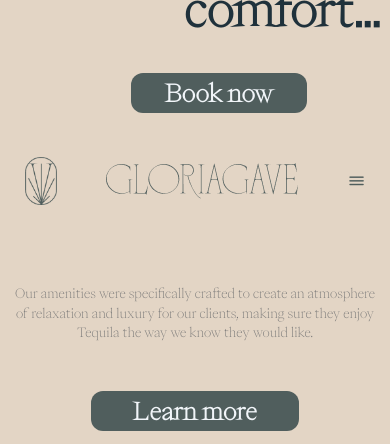
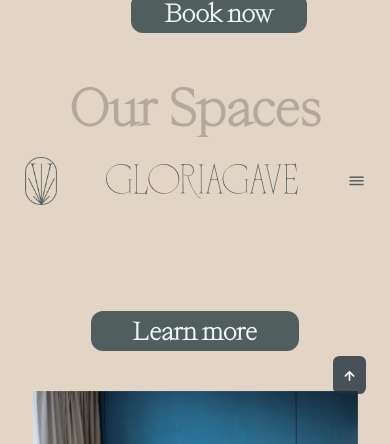
Before and after one commit to EduardoPinedaH/Gloriagave, a React (Create React App) app: page / in a window 390 px wide. Shown: the part 619-1063 px from the top of the page. Built offline with nearby package versions, Linux system fonts and the light colour scheme.

Commit message:
responsive fixes and scrollup added

```diff
--- a/src/components/HomePage.jsx
+++ b/src/components/HomePage.jsx
@@ -6,16 +6,20 @@ import OurSpaces from "./our-spaces/Our-Spaces";
 import About from "./about/About";
 import Location from "./location/Location";
 import Footer from "./footer/Footer";
+import ScrollUp from "./scroll-up/ScrollUp";
 
 function HomePage() {
     return (
         <>
             <Header />
-            <Home />
-            <OurSpaces />
-            <About />
-            <Location />
+            <main className='main'>
+                <Home />
+                <OurSpaces />
+                <About />
+                <Location />
+            </main>
             <Footer />
+            <ScrollUp />
         </>
     );
 }
--- a/src/components/about/About.jsx
+++ b/src/components/about/About.jsx
@@ -12,21 +12,18 @@ const About = () => {
                 className='flex flex-wrap md:flex-col mr-auto ml-auto md:gap-5'
                 id='fade'
             >
-                <div className='flex flex-col md:flex-row md:w-[1100px] md:gap-10 mr-auto ml-auto'>
+                <div className='flex flex-col md:flex-row w-[450px] md:w-[1100px] md:gap-10 mr-auto ml-auto'>
                     <div className='md:flex md:flex-col md:w-4/5 mb-5 md:mb-0'>
-                        <h1 className='text-center md:text-left text-5xl md:text-[3.125rem] font-[900] text-black mb-5 md:mb-0'>
+                        <h1 className='text-center md:text-left text-5xl md:text-[3.125rem] font-[900] text-black mb-5 md:mb-2'>
                             About our town
                         </h1>
-                        <span className=' text-center text-sm md:text-left md:text-[1rem] md:mb-8'>
+                        <span className=' text-center text-sm md:text-left md:text-[1rem] md:mb-8 md:w-4/5'>
                             Tequila it’s quaint town nestled in Jalisco, built
-                            with cobblestone streets
-                            <br /> and the aroma of blue agave, a place where
-                            history and tradition
-                            <br /> harmonize in every adobe wall. Its essence,
-                            distilled in the warmth of
-                            <br /> hospitality, beckons travelers to savor the
-                            rich heritage woven into its
-                            <br /> vibrant tapestry
+                            with cobblestone streets and the aroma of blue
+                            agave, a place where history and tradition harmonize
+                            in every adobe wall. Its essence, distilled in the
+                            warmth of hospitality, beckons travelers to savor
+                            the rich heritage woven into its vibrant tapestry
                         </span>
                     </div>
                     <div>
@@ -37,7 +34,7 @@ const About = () => {
                         />
                     </div>
                 </div>
-                <div className='flex flex-col md:flex-row md:w-[1100px] md:gap-10 mr-auto ml-auto'>
+                <div className='flex flex-col md:flex-row w-[450px] md:w-[1100px] md:gap-10 mr-auto ml-auto'>
                     <div className='md:flex md:flex-col md:w-4/5'>
                         <h2 className='text-left text-[1.875rem] font-[900] text-black'>
                             What to do?
@@ -62,7 +59,7 @@ const About = () => {
                         />
                     </div>
                 </div>
-                <div className='flex flex-col md:flex-row md:w-[1100px] md:gap-10 mr-auto ml-auto'>
+                <div className='flex flex-col md:flex-row w-[450px] md:w-[1100px] md:gap-10 mr-auto ml-auto'>
                     <div className='md:flex md:flex-col md:w-4/5'>
                         <p>
                             <span className=' font-[900] text-black'>
@@ -84,7 +81,7 @@ const About = () => {
                         />
                     </div>
                 </div>
-                <div className='md:flex flex-col md:flex-row md:w-[1100px] md:gap-10 mr-auto ml-auto'>
+                <div className='md:flex flex-col md:flex-row w-[450px] md:w-[1100px] md:gap-10 mr-auto ml-auto'>
                     <div className='flex md:flex-col md:w-4/5'>
                         <p>
                             <span className=' font-[900] text-black'>
--- a/src/components/footer/Footer.jsx
+++ b/src/components/footer/Footer.jsx
@@ -4,7 +4,7 @@ import "./footer.css";
 const Footer = () => {
     return (
         <footer className='footer md:mt-10'>
-            <div className='footer__container flex justify-around md:justify-between'>
+            <div className='footer__container flex justify-around'>
                 <div className='text-slate-100'>
                     <p>33 3333 3333</p>
                     <p>contacto@mail.com</p>
--- a/src/components/home/Home.jsx
+++ b/src/components/home/Home.jsx
@@ -8,7 +8,7 @@ const Home = () => {
             <img
                 src={HeroImg}
                 alt='HeroImg'
-                className='md:w-[1937px] h-[30rem] md:h-auto object-cover'
+                className='md:w-[1937px] h-[25rem] md:h-auto object-cover'
             />
             <div className='home__container container grid mt-5'>
                 <div className='flex md:flex-row flex-col justify-between'>
--- /dev/null
+++ b/src/components/scroll-up/ScrollUp.jsx
@@ -0,0 +1,17 @@
+import React from "react";
+import "./scrollup.css";
+
+const ScrollUp = () => {
+    window.addEventListener("scroll", function () {
+        const scrollUp = document.querySelector(".scrollup");
+        if (this.scrollY >= 560) scrollUp.classList.add("show-scroll");
+        else scrollUp.classList.remove("show-scroll");
+    });
+    return (
+        <a href='#' className='scrollup z-[99999]'>
+            <i className='uil uil-arrow-up scrollup__icon'></i>
+        </a>
+    );
+};
+
+export default ScrollUp;
--- /dev/null
+++ b/src/components/scroll-up/scrollup.css
@@ -0,0 +1,52 @@
+.scrollup {
+    position: fixed;
+    right: 2.5rem;
+    bottom: -20%;
+    background-color: var(--title-color);
+    opacity: 0.8;
+    padding: 0.3rem 0.5rem;
+    border-radius: 0.4rem;
+    z-index: var(--z-tooltip);
+    transition: 0.4s;
+}
+
+.scrollup__icon {
+    font-size: 1.5rem;
+    color: var(--container-color);
+}
+
+.scrollup:hover {
+    background-color: var(--title-color-dark);
+}
+
+/* Show scroll */
+.show-scroll {
+    bottom: 3rem;
+}
+
+/*=============== BREAKPOINTS ===============*/
+/* For large devices */
+@media screen and (max-width: 992px) {
+    .scrollup {
+        right: 1.5rem;
+        padding: 0.25rem 0.4rem;
+    }
+
+    .scrollup__icon {
+        font-size: 1.25rem;
+    }
+}
+
+/* For medium devices */
+@media screen and (max-width: 768px) {
+    .show-scroll {
+        bottom: 4rem;
+    }
+}
+
+/* For small devices */
+@media screen and (max-width: 350px) {
+    .scrollup {
+        right: 1rem;
+    }
+}
```
